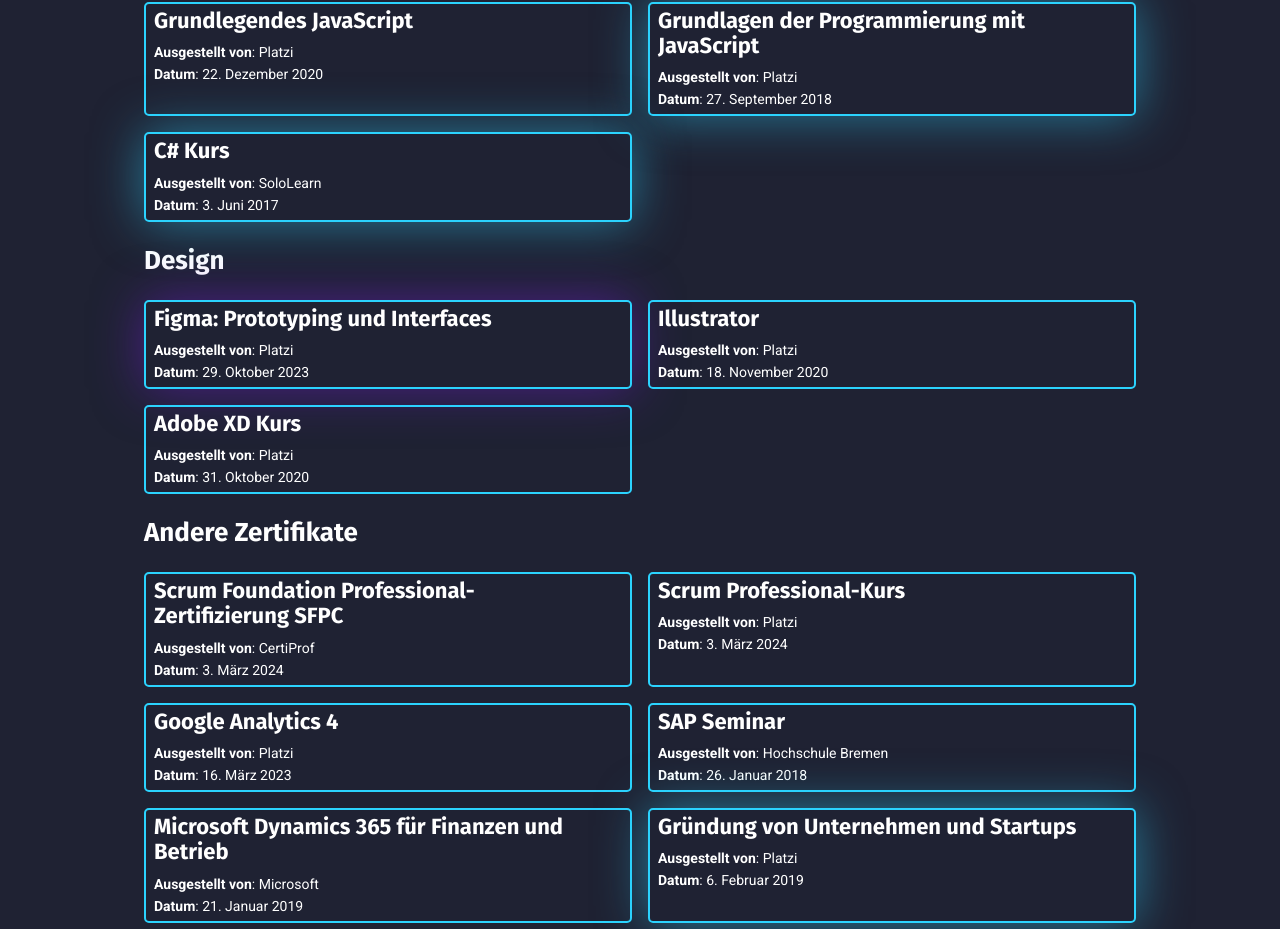
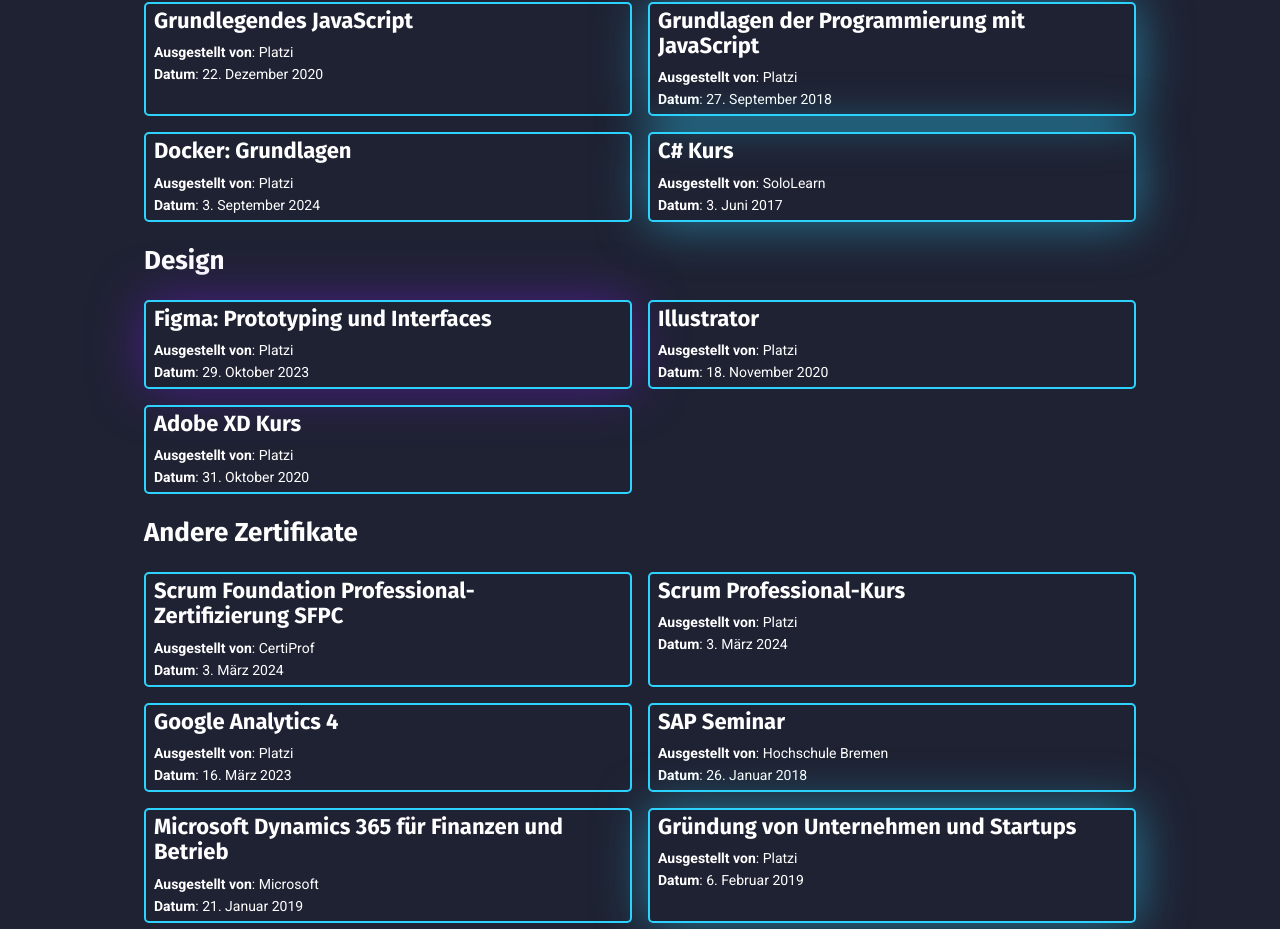
Before and after one commit to eg-delacruz/portfolio, a Next.js app: page /de in a window 1280 px wide. Shown: the part 7675-8604 px from the top of the page. Built offline with nearby package versions, Linux system fonts and the light colour scheme.

Commit message:
feat: add Docker Fundamentals certificate

```diff
--- a/src/components/specificUse/sections/certificates/Certificates.tsx
+++ b/src/components/specificUse/sections/certificates/Certificates.tsx
@@ -482,6 +482,16 @@
     },
     {
       title: t(
+        `Page.certificates.certificates_info.development.certificate_14.title`
+      ),
+      issue_date: t(
+        `Page.certificates.certificates_info.development.certificate_14.date`
+      ),
+      issued_by: 'Platzi',
+      url: '/certificates/docker-fundamentos.pdf',
+    },
+    {
+      title: t(
         `Page.certificates.certificates_info.development.certificate_11.title`
       ),
       issue_date: t(
--- a/src/messages/de.json
+++ b/src/messages/de.json
@@ -247,6 +247,10 @@
           "certificate_13": {
             "title": "Datenstrukturen mit JavaScript",
             "date": "20. August 2024"
+          },
+          "certificate_14": {
+            "title": "Docker: Grundlagen",
+            "date": "3. September 2024"
           }
         },
         "design": {
--- a/src/messages/en.json
+++ b/src/messages/en.json
@@ -247,6 +247,10 @@
           "certificate_13": {
             "title": "Data Structures with JavaScript",
             "date": "August 20, 2024"
+          },
+          "certificate_14": {
+            "title": "Docker: Fundamentals",
+            "date": "September 3, 2024"
           }
         },
         "design": {
--- a/src/messages/es.json
+++ b/src/messages/es.json
@@ -247,6 +247,10 @@
           "certificate_13": {
             "title": "Curso de Estructuras de Datos con JavaScript",
             "date": "20 Agosto 2024"
+          },
+          "certificate_14": {
+            "title": "Docker: Fundamentos",
+            "date": "3 Septiembre 2024"
           }
         },
         "design": {
```
Also changed, not shown: 1 other file (tests, documents, lock files or other folders).
